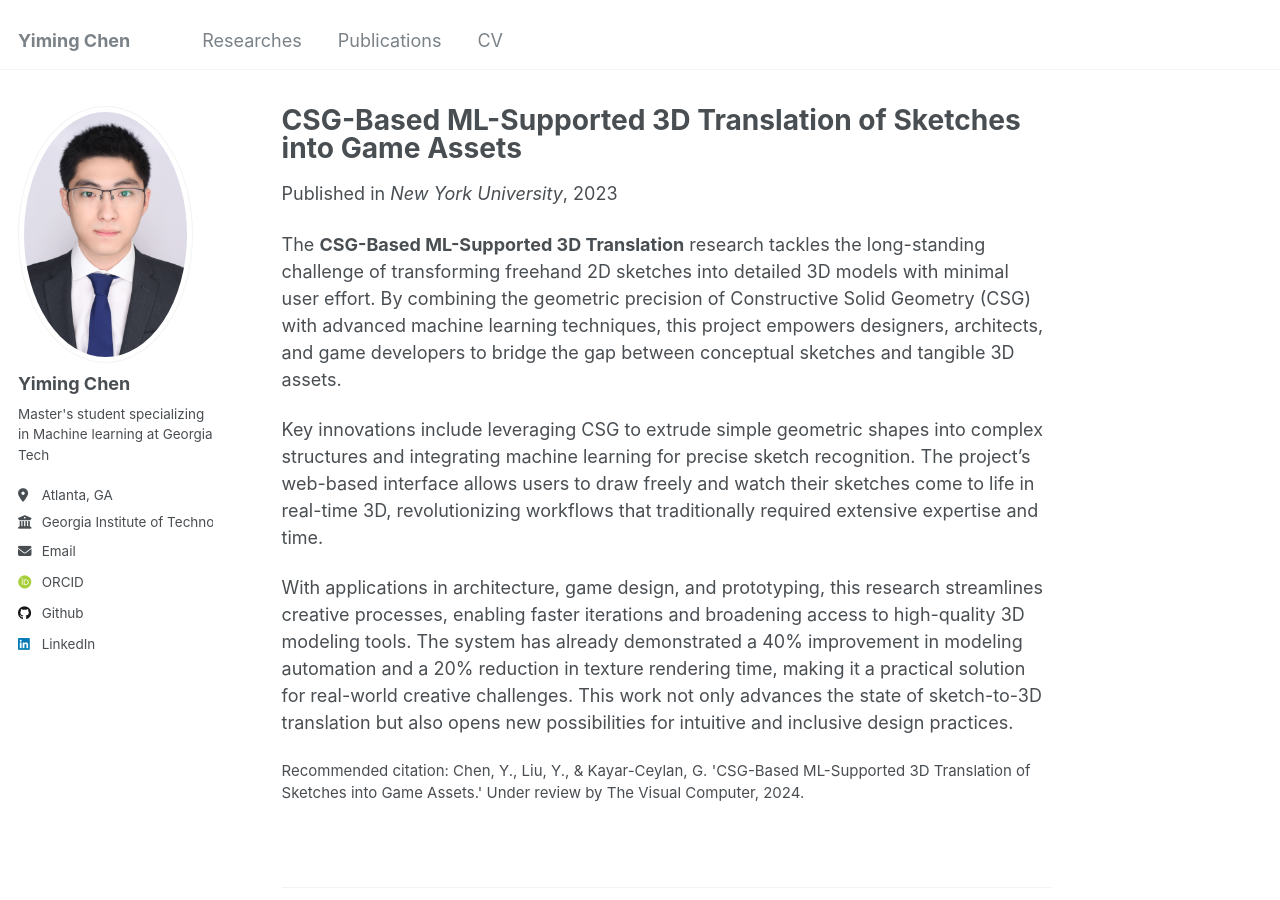
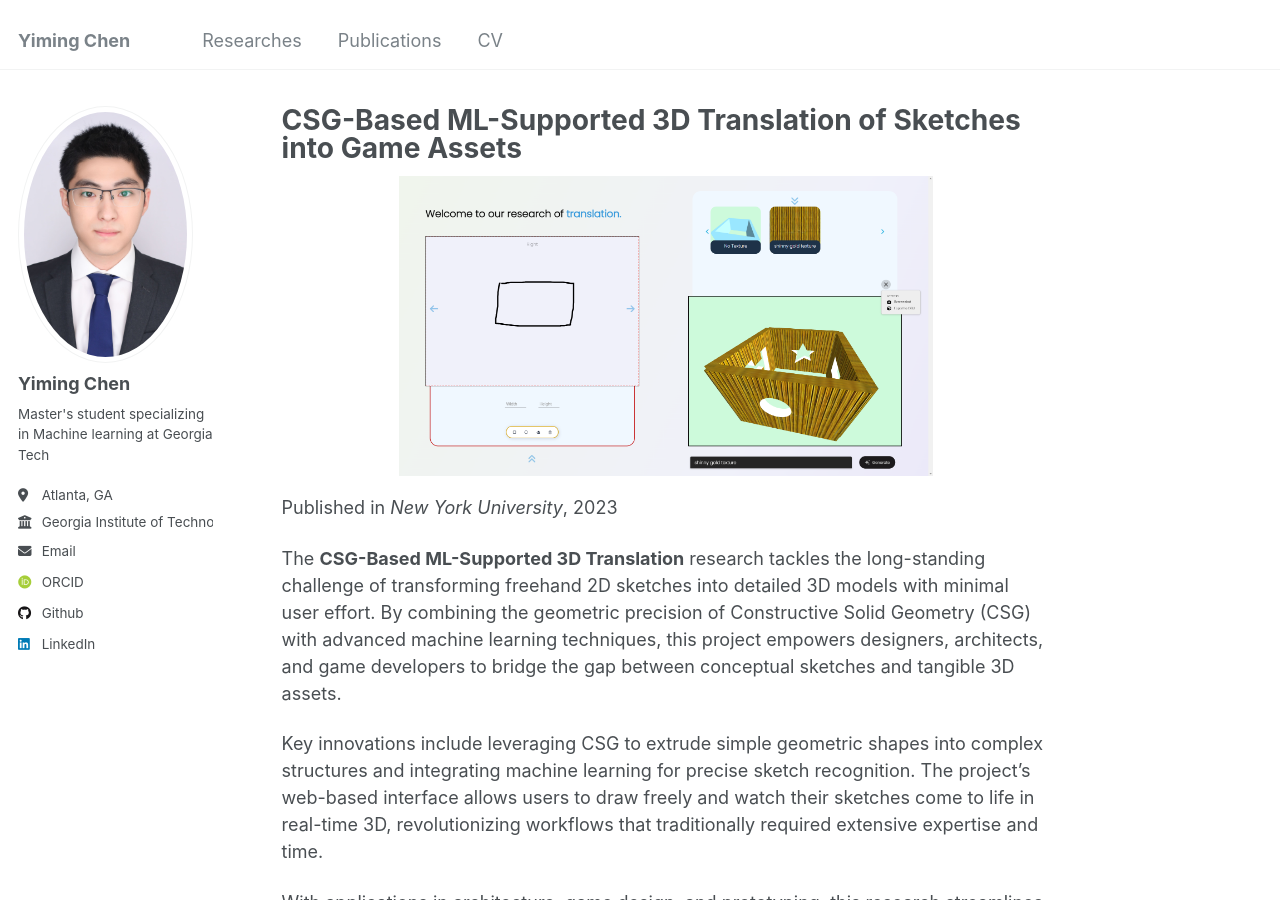
Before and after one commit to Spectraorder/spectraorder.github.io, a Jekyll site: the page built from _researches/2023-05-01-csg-based-ml-supported-3d-translation.md, in a window 1280 px wide and 900 px high. Built offline with Jekyll 4.4.1, drawn with Linux system fonts in a browser that asks for light colours; some web fonts are replaced.

Commit message:
image size fix

```diff
--- a/_layouts/single.html
+++ b/_layouts/single.html
@@ -27,6 +27,19 @@ layout: default
       {% unless page.header.overlay_color or page.header.overlay_image %}
         <header>
           {% if page.title %}<h1 class="page__title" itemprop="headline">{{ page.title | markdownify | remove: "<p>" | remove: "</p>" }}</h1>{% endif %}
+
+          {% if page.header.teaser %}
+            <div class="archive__item-teaser" style="max-height: 300px; overflow: hidden;">
+              <img src=
+                {% if page.header.teaser contains "://" %}
+                  "{{ page.header.teaser }}"
+                {% else %}
+                  "{{ base_path }}/images/{{ page.header.teaser }}"
+                {% endif %}
+                alt="" style="max-width: 100%; max-height: 300px; object-fit: contain;">
+            </div>
+          {% endif %}
+
           {% if page.read_time %}
             <p class="page__meta"><i class="fa fa-clock-o" aria-hidden="true"></i> {% include read-time.html %}</p>
           {% endif %}
--- a/_pages/researches.html
+++ b/_pages/researches.html
@@ -33,7 +33,7 @@ author_profile: true
             {% else %}
               "{{ base_path }}/images/{{ post.header.teaser }}"
             {% endif %}
-            alt="" style="width: auto; height: 300px; object-fit: contain;">
+            alt="" style="max-width: 100%; max-height: 300px; object-fit: contain;">
         </div>
       {% endif %}
 
```
